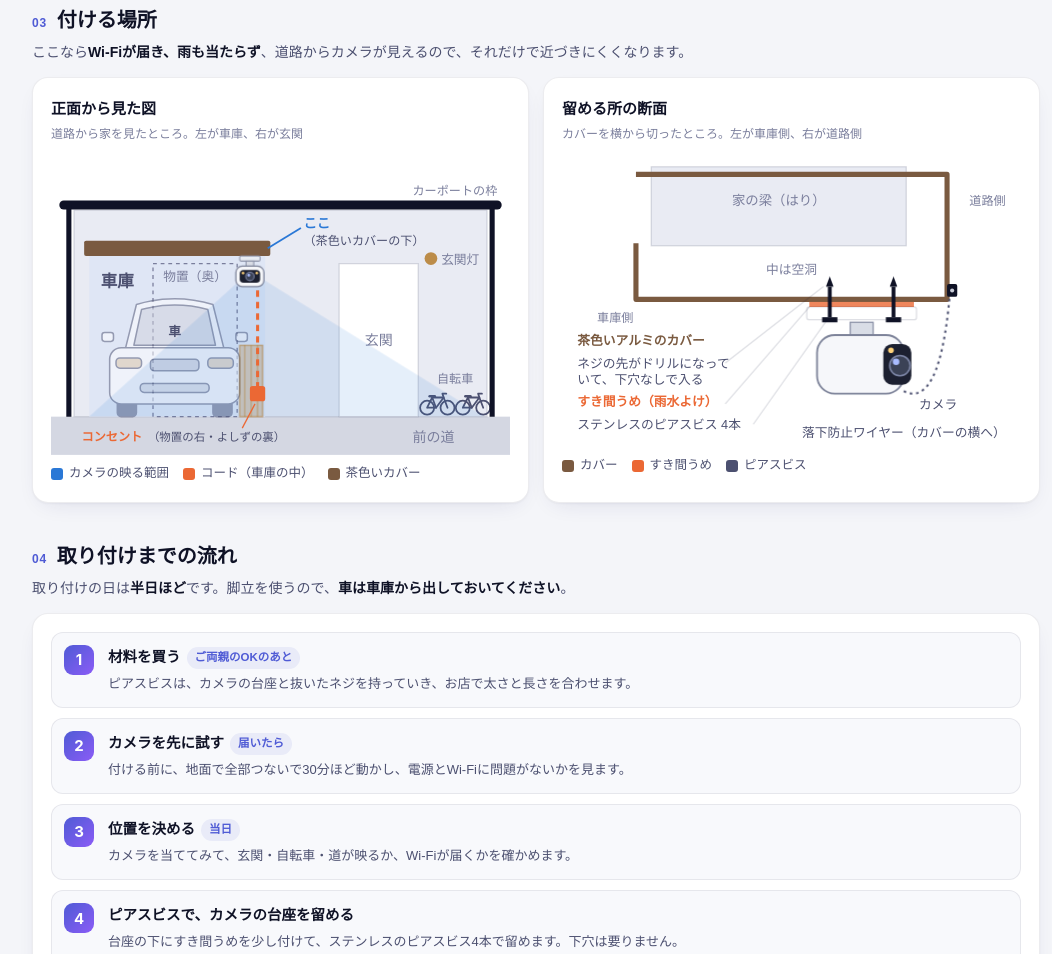
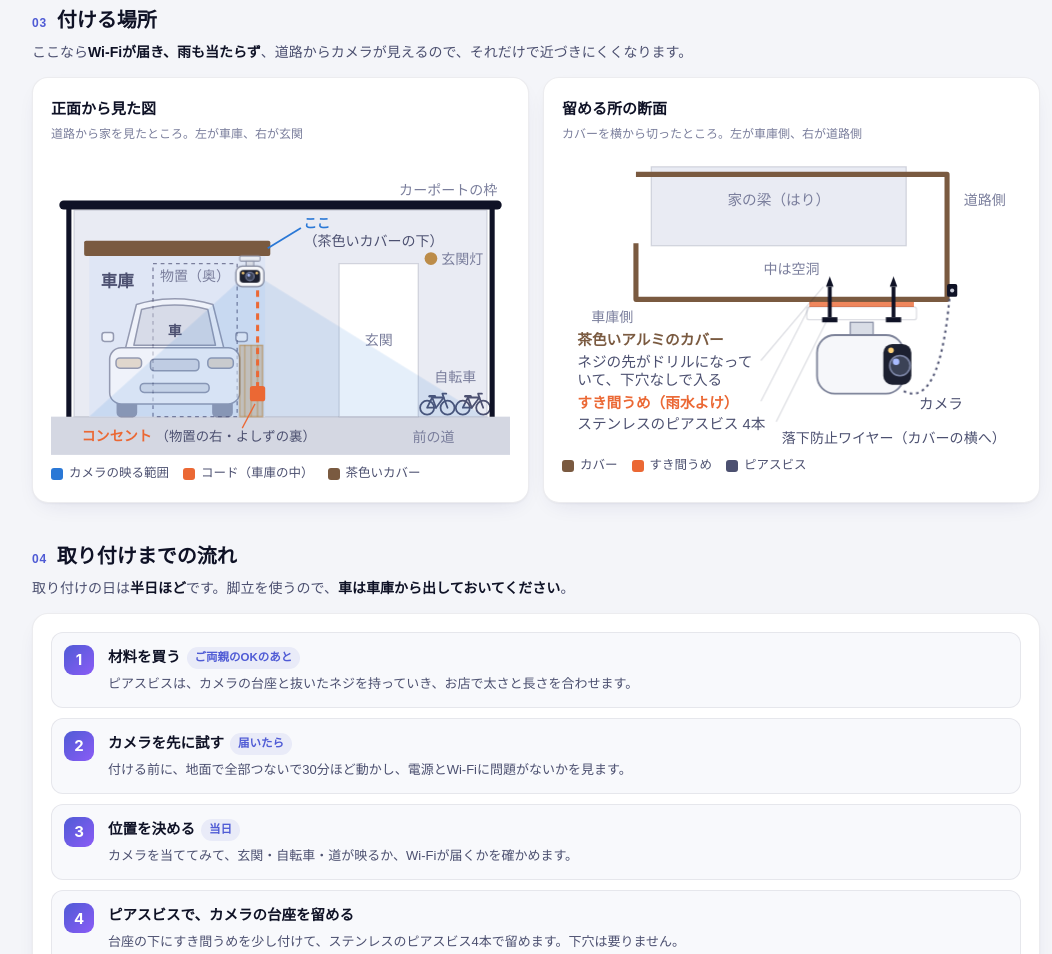
Before and after one commit to rin620317-cyber/bouhan-plan, a plain HTML site: page mitsumori.html in a window 1280 px wide. Shown: the part 3016-3970 px from the top of the page, without its empty margins (104-1156 px from the left). Drawn offline with Linux system fonts and the light colour scheme.

Commit message:
図の文字を大きく

```diff
--- a/mitsumori.html
+++ b/mitsumori.html
@@ -161,6 +161,7 @@ tr.sum td.p{font-size:17px}
  .rng{grid-template-columns:108px 1fr}.axis{margin-left:118px}.qa{grid-template-columns:1fr}.chips a{padding:4px 10px}
  .spec{grid-template-columns:6.2em 1fr}}
 @media print{.top,.theme{display:none}.js .rv{opacity:1;transform:none}.card{box-shadow:none;break-inside:avoid}}
+@media (max-width:600px){.card.map{padding-left:8px;padding-right:8px}.card.map .ct,.card.map .cs,.card.map .lg,.card.map .src{padding-left:6px;padding-right:6px}}
 </style>
 </head>
 <body>
@@ -326,26 +327,26 @@ tr.sum td.p{font-size:17px}
      <rect x="78" y="161" width="38" height="9" rx="3" fill="var(--ink-3)" fill-opacity=".4"/>
      <rect x="70" y="180" width="54" height="7" rx="3" fill="var(--ink-3)" fill-opacity=".3"/>
     </g>
-    <text x="97" y="143" text-anchor="middle" font-size="10" font-weight="700" fill="var(--ink-2)">車</text>
-    <text x="113" y="100" text-anchor="middle" font-size="10" fill="var(--ink-3)">物置（奥）</text>
+    <text x="97" y="143" text-anchor="middle" font-size="11" font-weight="700" fill="var(--ink-2)">車</text>
+    <text x="113" y="100" text-anchor="middle" font-size="11" fill="var(--ink-3)">物置（奥）</text>
     <text x="52" y="104" text-anchor="middle" font-size="13" font-weight="700" fill="var(--ink-2)">車庫</text>
     <rect x="226" y="86" width="62" height="120" fill="var(--panel)" stroke="var(--line-2)"/>
     <text x="257" y="150" text-anchor="middle" font-size="11" fill="var(--ink-3)">玄関</text>
     <circle cx="298" cy="82" r="5" fill="var(--warn)" fill-opacity=".7"/>
-    <text x="306" y="86" font-size="10" fill="var(--ink-3)">玄関灯</text>
+    <text x="306" y="86" font-size="11" fill="var(--ink-3)">玄関灯</text>
     <g fill="none" stroke="var(--ink-2)" stroke-width="1.4" stroke-linecap="round" stroke-linejoin="round"><circle cx="295" cy="199" r="5.5"/><circle cx="311" cy="199" r="5.5"/><polyline points="295,199 302,199 299,191 295,199"/><polyline points="302,199 308,191 299,191"/><polyline points="311,199 308,191 307,188 310,188"/><line x1="297" y1="190" x2="301" y2="190" stroke-width="2"/></g><g fill="none" stroke="var(--ink-2)" stroke-width="1.4" stroke-linecap="round" stroke-linejoin="round"><circle cx="323" cy="199" r="5.5"/><circle cx="339" cy="199" r="5.5"/><polyline points="323,199 330,199 327,191 323,199"/><polyline points="330,199 336,191 327,191"/><polyline points="339,199 336,191 335,188 338,188"/><line x1="325" y1="190" x2="329" y2="190" stroke-width="2"/></g>
-    <text x="317" y="180" text-anchor="middle" font-size="9.5" fill="var(--ink-3)">自転車</text>
+    <text x="317" y="179" text-anchor="middle" font-size="11" fill="var(--ink-3)">自転車</text>
     <path d="M10 40 H350" stroke="var(--ink)" stroke-width="7" stroke-linecap="round"/>
     <line x1="14" y1="40" x2="14" y2="206" stroke="var(--ink)" stroke-width="4"/>
     <line x1="346" y1="40" x2="346" y2="206" stroke="var(--ink)" stroke-width="4"/>
-    <text x="350" y="32" text-anchor="end" font-size="9.5" fill="var(--ink-3)">カーポートの枠</text>
+    <text x="350" y="32" text-anchor="end" font-size="11" fill="var(--ink-3)">カーポートの枠</text>
     <path class="beam" style="--d:.7s" d="M156 92 L30 206 L340 206 Z" fill="var(--s1)" fill-opacity=".12"/>
     <rect x="148" y="150" width="18" height="56" fill="var(--warn)" fill-opacity=".22" stroke="var(--warn)" stroke-opacity=".45"/>
     <path d="M152 150 V206 M157 150 V206 M162 150 V206" stroke="var(--warn)" stroke-opacity=".35"/>
     <path class="beam" style="--d:.9s" d="M162 184 V86" fill="none" stroke="var(--s2)" stroke-width="2.4" stroke-dasharray="5 4"/>
-    <g class="pin" style="--d:.5s"><rect x="156" y="182" width="12" height="12" rx="2" fill="var(--s2)"/><text x="24" y="225" font-size="9.5" font-weight="700" fill="var(--s2)">コンセント</text><text x="76" y="225" font-size="9" fill="var(--ink-2)">（物置の右・よしずの裏）</text><path d="M150 215 L160 196" stroke="var(--s2)" stroke-width="1"/></g>
+    <g class="pin" style="--d:.5s"><rect x="156" y="182" width="12" height="12" rx="2" fill="var(--s2)"/><text x="24" y="225" font-size="11" font-weight="700" fill="var(--s2)">コンセント</text><text x="82" y="225" font-size="10.5" fill="var(--ink-2)">（物置の右・よしずの裏）</text><path d="M150 215 L160 196" stroke="var(--s2)" stroke-width="1"/></g>
     <g class="pin" style="--d:.1s"><g transform="translate(156 93)"><rect x="-8" y="-13" width="16" height="4" rx="1" fill="#e9ecf2" stroke="#8a90a6" stroke-width=".8"/><rect x="-3" y="-9" width="6" height="4" fill="#d9dde6" stroke="#8a90a6" stroke-width=".8"/><rect x="-11" y="-5" width="22" height="16" rx="5" fill="#f6f7fa" stroke="#7d8399" stroke-width="1"/><rect x="-8" y="-2" width="16" height="10" rx="3" fill="#1c2030"/><circle cx="0" cy="3" r="3.3" fill="#3b4256" stroke="#7d86a6" stroke-width=".8"/><circle cx="-.9" cy="2.1" r="1.1" fill="#a9bcff"/><circle cx="-5.4" cy=".4" r="1" fill="#ffd27a"/><circle cx="5.4" cy=".4" r="1" fill="#ffd27a"/></g></g>
-    <g class="pin" style="--d:.3s"><path d="M170 74 L196 58" stroke="var(--s1)" stroke-width="1.4"/><text x="198" y="58" font-size="10.5" font-weight="700" fill="var(--s1)">ここ</text><text x="198" y="71" font-size="9.5" fill="var(--ink-2)">（茶色いカバーの下）</text></g>
+    <g class="pin" style="--d:.3s"><path d="M170 74 L196 58" stroke="var(--s1)" stroke-width="1.4"/><text x="198" y="58" font-size="10.5" font-weight="700" fill="var(--s1)">ここ</text><text x="198" y="72" font-size="11" fill="var(--ink-2)">（茶色いカバーの下）</text></g>
    </svg>
    <div class="lg"><span><i style="background:var(--s1)"></i>カメラの映る範囲</span><span><i style="background:var(--s2)"></i>コード（車庫の中）</span><span><i style="background:var(--cover)"></i>茶色いカバー</span></div>
   </div>
@@ -353,11 +354,11 @@ tr.sum td.p{font-size:17px}
    <p class="ct">留める所の断面</p><p class="cs">カバーを横から切ったところ。左が車庫側、右が道路側</p>
    <svg viewBox="0 0 360 230" role="img" aria-label="茶色いアルミのカバーの断面。中は空洞。下の面に、ステンレスのピアスビスでカメラの台座を留める。ネジ穴のまわりはコーキング">
     <rect x="70" y="10" width="200" height="62" fill="var(--house)" stroke="var(--line-2)"/>
-    <text x="170" y="40" text-anchor="middle" font-size="10.5" fill="var(--ink-3)">家の梁（はり）</text>
+    <text x="170" y="40" text-anchor="middle" font-size="11.5" fill="var(--ink-3)">家の梁（はり）</text>
     <path d="M60 10 V84 M300 10 V112 M60 10 H300" fill="none" stroke="var(--cover)" stroke-width="0"/>
     <path d="M62 18 H296 V112 H62 Z" fill="none"/>
     <path d="M58 16 H302 V114 H58 V70" fill="none" stroke="var(--cover)" stroke-width="4" stroke-linejoin="round"/>
-    <text x="180" y="94" text-anchor="middle" font-size="10" fill="var(--ink-3)">中は空洞</text>
+    <text x="180" y="94" text-anchor="middle" font-size="11" fill="var(--ink-3)">中は空洞</text>
     <g class="pin" style="--d:.3s">
      <path d="M207 104 L210 96 L213 104 Z M257 104 L260 96 L263 104 Z" fill="var(--ink)"/>
     </g>
@@ -369,16 +370,16 @@ tr.sum td.p{font-size:17px}
     <path class="beam" style="--d:.9s" d="M268 186 Q296 200 304 112" fill="none" stroke="var(--ink-2)" stroke-width="1.6" stroke-dasharray="2 3"/>
     <rect x="302" y="102" width="8" height="10" rx="1.5" fill="var(--ink)"/><circle cx="306" cy="107" r="1.6" fill="#c9ccd8"/>
     <g font-size="10" fill="var(--ink-2)">
-     <text x="56" y="132" text-anchor="end" font-size="9.5" fill="var(--ink-3)">車庫側</text>
-     <text x="348" y="40" text-anchor="end" font-size="9.5" fill="var(--ink-3)">道路側</text>
-     <text class="pin" style="--d:.2s" x="12" y="150" fill="var(--cover)" font-weight="700">茶色いアルミのカバー</text>
-     <text class="pin" style="--d:.35s" x="12" y="168">ネジの先がドリルになって</text><text class="pin" style="--d:.35s" x="12" y="180">いて、下穴なしで入る</text>
-     <text class="pin" style="--d:.5s" x="12" y="198" fill="var(--s2)" font-weight="700">すき間うめ（雨水よけ）</text>
-     <text class="pin" style="--d:.6s" x="12" y="216">ステンレスのピアスビス 4本</text>
-     <text class="pin" style="--d:.9s" x="348" y="222" text-anchor="end">落下防止ワイヤー（カバーの横へ）</text>
-     <text class="pin" style="--d:.7s" x="280" y="200">カメラ</text>
+     <text x="56" y="132" text-anchor="end" font-size="11" fill="var(--ink-3)">車庫側</text>
+     <text x="348" y="40" text-anchor="end" font-size="11" fill="var(--ink-3)">道路側</text>
+     <text class="pin" style="--d:.2s" x="12" y="150" fill="var(--cover)" font-weight="700" font-size="11.5">茶色いアルミのカバー</text>
+     <text class="pin" style="--d:.35s" x="12" y="167" font-size="11.5">ネジの先がドリルになって</text><text class="pin" style="--d:.35s" x="12" y="181" font-size="11.5">いて、下穴なしで入る</text>
+     <text class="pin" style="--d:.5s" x="12" y="199" fill="var(--s2)" font-weight="700" font-size="11.5">すき間うめ（雨水よけ）</text>
+     <text class="pin" style="--d:.6s" x="12" y="216" font-size="11.5">ステンレスのピアスビス 4本</text>
+     <text class="pin" style="--d:.9s" x="348" y="227" text-anchor="end" font-size="11">落下防止ワイヤー（カバーの横へ）</text>
+     <text class="pin" style="--d:.7s" x="280" y="200" font-size="11.5">カメラ</text>
     </g>
-    <path d="M128 164 L205 104 M128 196 L194 120 M150 212 L208 130" stroke="var(--line-2)" stroke-width="1"/>
+    <path d="M156 162 L205 104 M156 194 L194 120 M168 210 L208 130" stroke="var(--line-2)" stroke-width="1"/>
    </svg>
    <div class="lg"><span><i style="background:var(--cover)"></i>カバー</span><span><i style="background:var(--s2)"></i>すき間うめ</span><span><i style="background:var(--ink-2)"></i>ピアスビス</span></div>
   </div>
```
